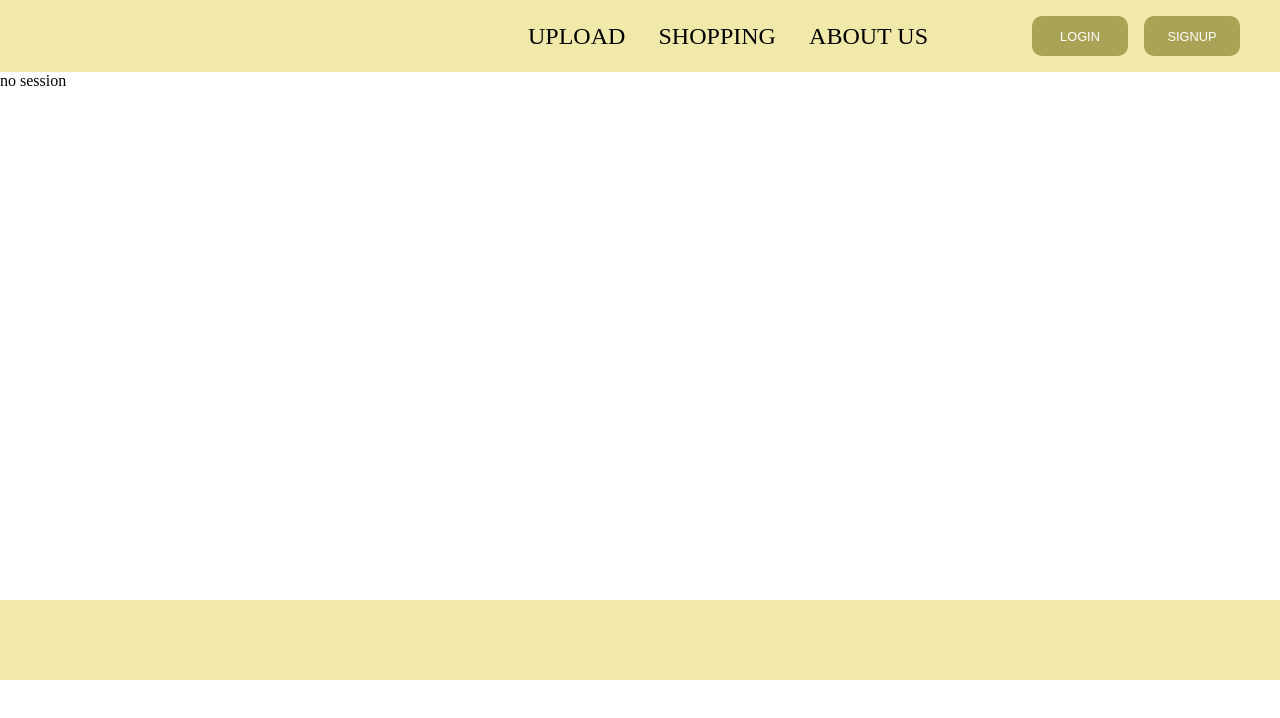
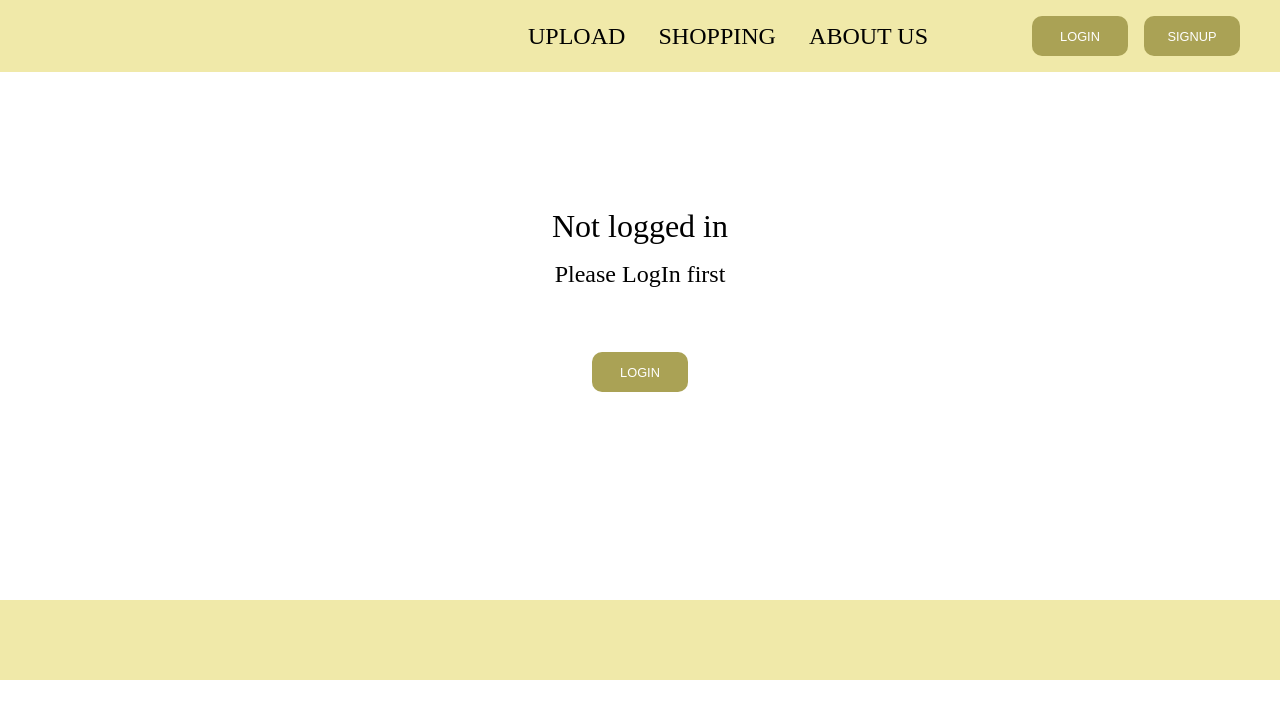
Before and after one commit to YoonseoJ/Project, a Next.js app: page /upload in a window 1280 px wide. Shown: the top 718 px of the page. Built offline with nearby package versions, Linux system fonts and the light colour scheme; no server answers; a web font is replaced by a local one.

Commit message:
update image ui

```diff
--- a/src/components/nosession.jsx
+++ b/src/components/nosession.jsx
@@ -1,7 +1,11 @@
+import { signin } from "next-auth/client"
+
 export default function NoSession() {
     return (
         <div className="nossession_div">
-            <p>no session</p>
+            <p className="nosession_1">Not logged in</p>
+            <p className="nosession_2">Please LogIn first</p>
+            <button onClick={() => signin()} className="nosession_button">LOGIN</button>
         </div>
     )
 }
--- a/src/pages/detailPage/[dessertdetail].jsx
+++ b/src/pages/detailPage/[dessertdetail].jsx
@@ -14,6 +14,7 @@ export default function DetailPage({props}) {
                         component="img"
                         image={props.data.image}
                         alt="image"
+                        sx={{width: "20rem", height: "20rem"}}
                     />
                 </div>
                 <div className="detail_card_info_elements">
--- a/src/pages/upload.jsx
+++ b/src/pages/upload.jsx
@@ -191,7 +191,7 @@ export default function Upload() {
                                             component="img"
                                             image={image}
                                             alt="missing pet/person image"
-                                            sx={{width: "20rem", height: "14rem", borderRadius: "10px"}}
+                                            sx={{width: "20rem", height: "20rem", borderRadius: "10px"}}
                                         />
                                     </div>
                                 )}
@@ -209,7 +209,7 @@ export default function Upload() {
                                             component="img"
                                             image={image}
                                             alt="missing pet/person image"
-                                            sx={{width: "20rem", height: "14rem", borderRadius: "10px"}}
+                                            sx={{width: "20rem", height: "20rem", borderRadius: "10px"}}
                                         />
                                     </div>
                                 )}
--- a/src/styles/style.sass
+++ b/src/styles/style.sass
@@ -461,3 +461,35 @@ $secondary_color: #f5f2d8
 // nosession
 .nossession_div
     min-height: 35vw
+    width: 60rem
+    margin: 0 auto
+    display: flex
+    flex-direction: column
+    justify-content: center
+    align-items: center
+
+.nosession_1
+    font-size: 2rem
+    margin: 0.5rem
+
+.nosession_2
+    font-size: 1.5rem
+    margin: 0.5rem 0 4rem
+
+.nosession_button
+    border: none
+    background-color: #aaa255
+    color: white
+    height: 2.5rem
+    margin: 0 0.5rem
+    text-align: center
+    padding: 0.5rem
+    display: flex
+    justify-content: center
+    align-items: center
+    width: 6rem
+    font-size: 0.8rem
+    border-radius: 10px
+
+.nosession_button:hover
+    box-shadow: 0 4px 8px 0 rgba(0, 0, 0, 0.2), 0 6px 20px 0 rgba(0, 0, 0, 0.19)
```
